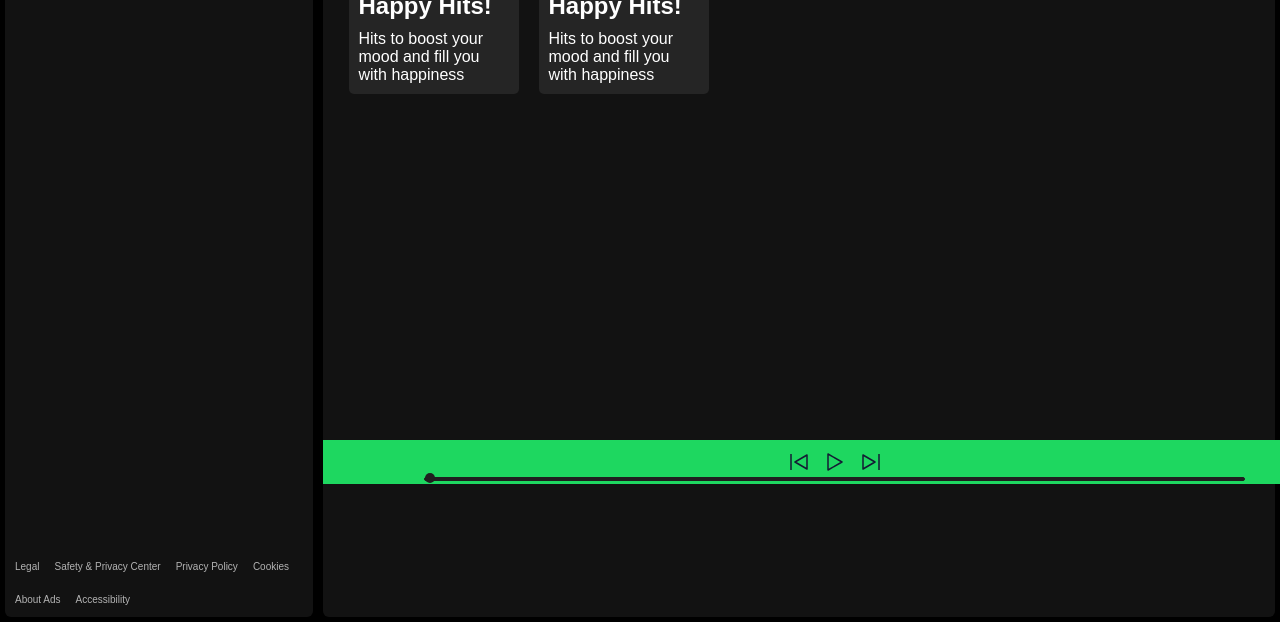
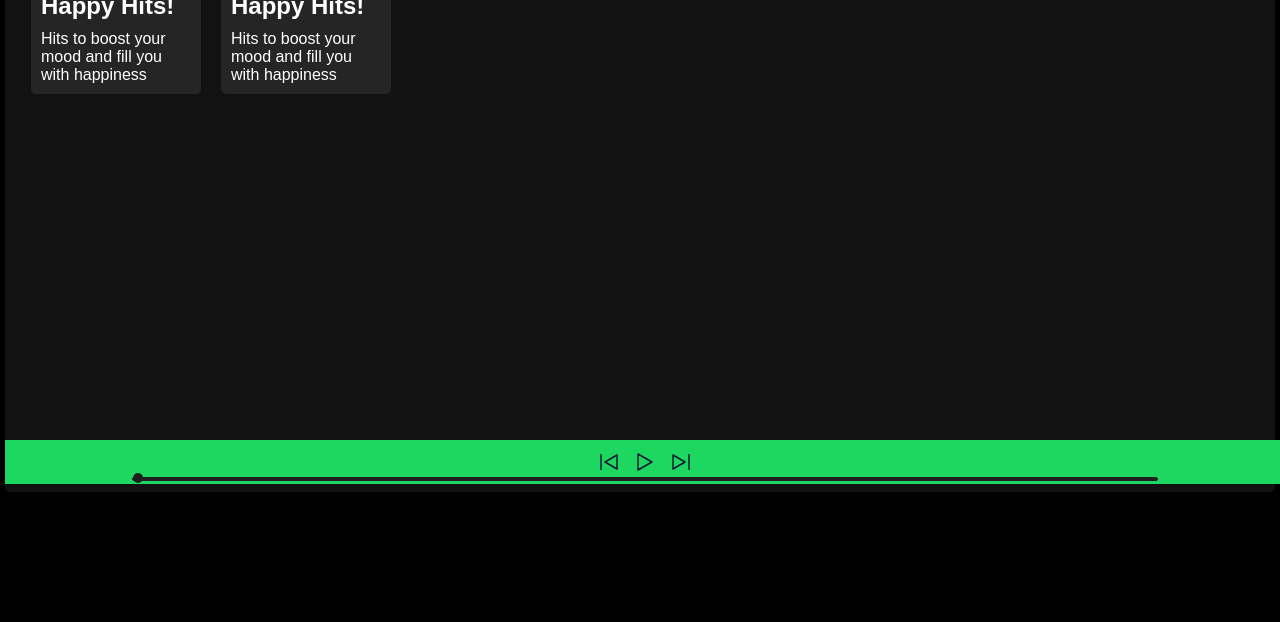
Before and after one commit to DevMaazCodes/spotify-clone, a plain HTML site: page index.html in a window 1280 px wide. Shown: the part 313-935 px from the top of the page. After the commit the page ends 810 px from the top, so only its background shows below. Drawn offline with Linux system fonts and the light colour scheme; no server answers.

Commit message:
added some responsiveness

```diff
--- a/style.css
+++ b/style.css
@@ -92,7 +92,6 @@ body {
     flex-wrap: wrap;
     max-height: 70vh;
     overflow-y: scroll;
-
 }
 
 .spotify-playlists .card {
@@ -240,3 +239,25 @@ body {
     font-size: 16px;
     font-weight: bolder;
 }
+@media screen and (max-width:1730px){
+    .left{
+        position: absolute;
+        left:-200%;
+        z-index: 1;
+    }
+    .right{
+        width: 100vw;
+        min-height: 100vh;
+    }
+    .right .player{
+        width: 100%;
+    }
+    .songInfo, .songTime{
+    padding:0px 50px;
+}
+}
+@media screen and (max-width:550px){
+    .songInfo, .songTime{
+    font-size: 12px;
+    padding: 0px 0px;
+}
```
Also changed, not shown: 4 other files.
